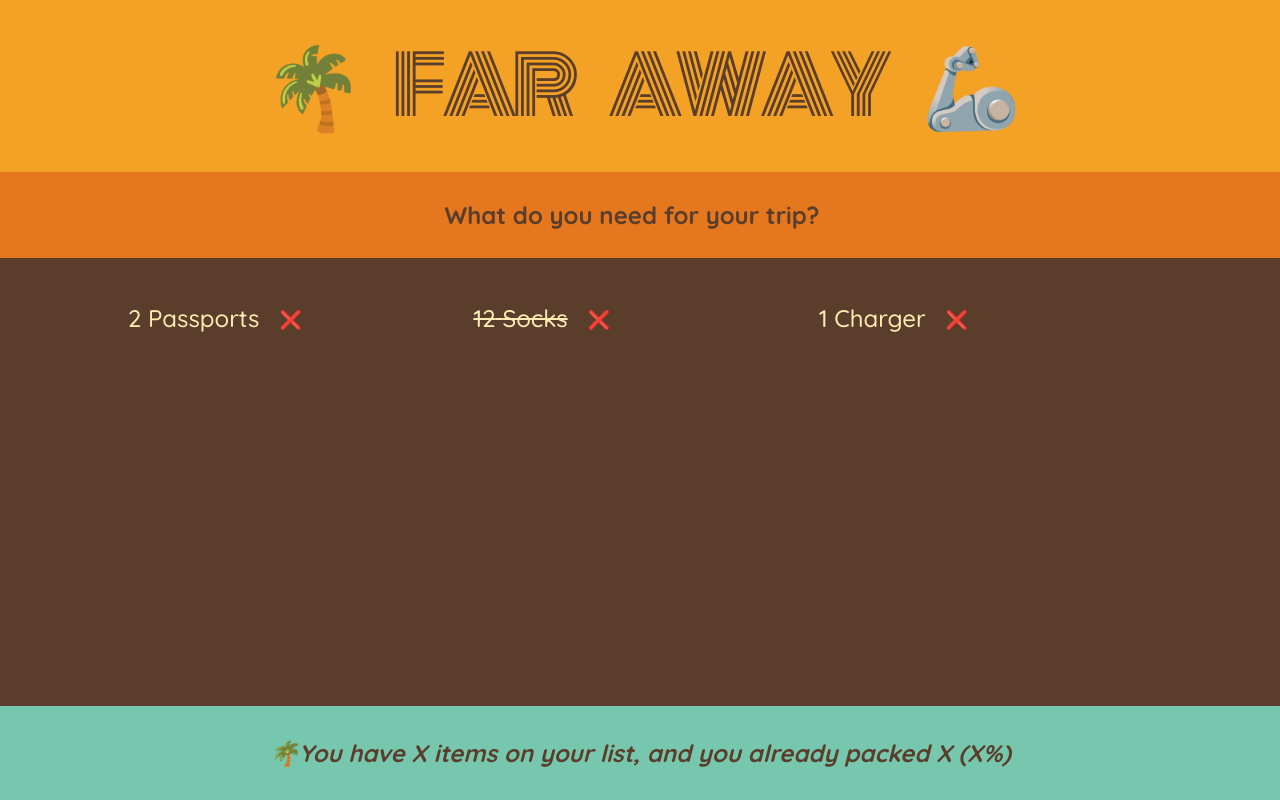
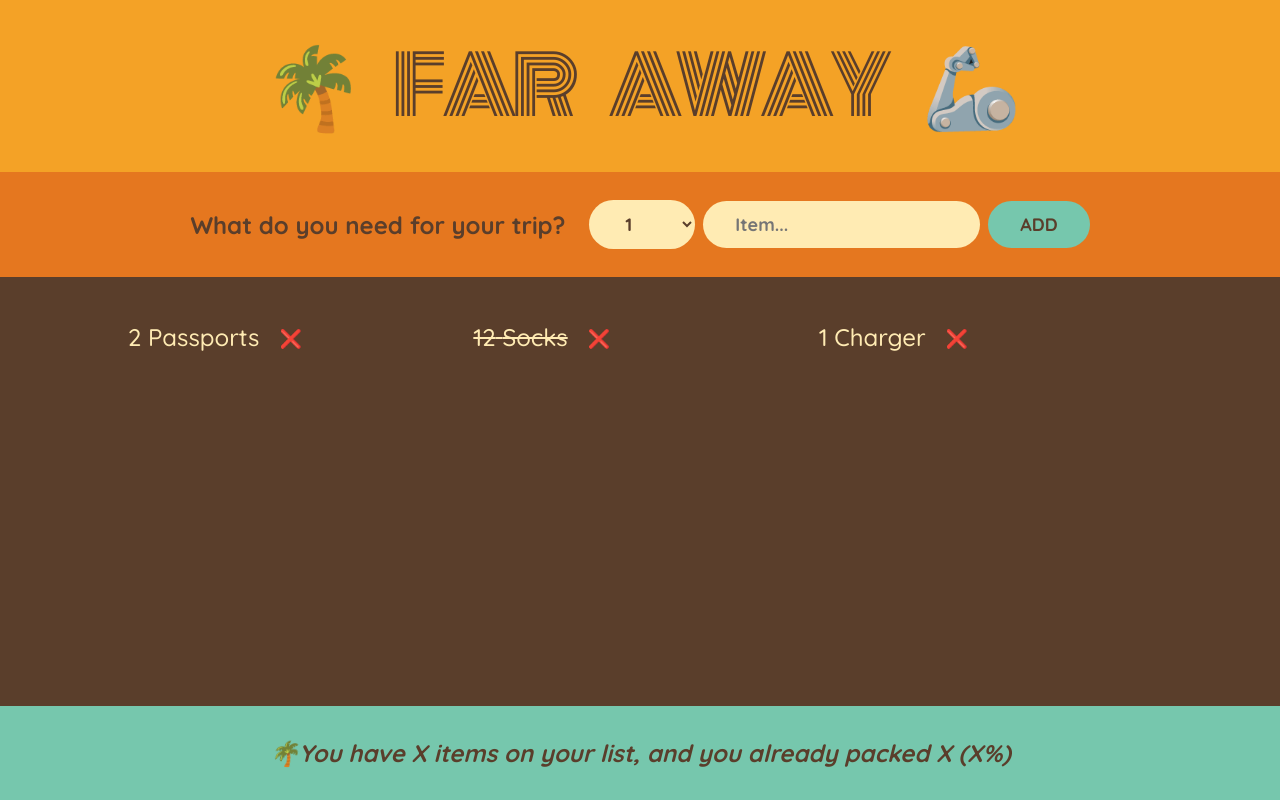
Before and after one commit to nmirandaghn/ultimate_react_course, a React (Create React App) app in the folder 05-travel_list/: page / in a window 1280 px wide. Built offline with nearby package versions, Linux system fonts and the light colour scheme.

Commit message:
Building a form and handling submissions

```diff
--- a/05-travel_list/src/App.js
+++ b/05-travel_list/src/App.js
@@ -19,12 +19,34 @@
   return <h1>🌴 Far away 🦾</h1>;
 }
 function Form() {
+  function handleSubmit(e) {
+    e.preventDefault();
+    console.log(e);
+  }
+
   return (
-    <div className="add-form">
+    <form className="add-form" onSubmit={handleSubmit}>
       <h3>What do you need for your trip?</h3>
-    </div>
+      <select>
+        {/* {Array(20)
+          .fill()
+          .map((_, i) => (
+            <option key={i} value={i + 1}>
+              {i + 1}
+            </option>
+          ))} */}
+        {Array.from({ length: 20 }, (_, i) => i + 1).map((num) => (
+          <option value={num} key={num}>
+            {num}
+          </option>
+        ))}
+      </select>
+      <input type="text" placeholder="Item..." />
+      <button>Add</button>
+    </form>
   );
 }
+
 function PackingList() {
   return (
     <div className="list">
```
